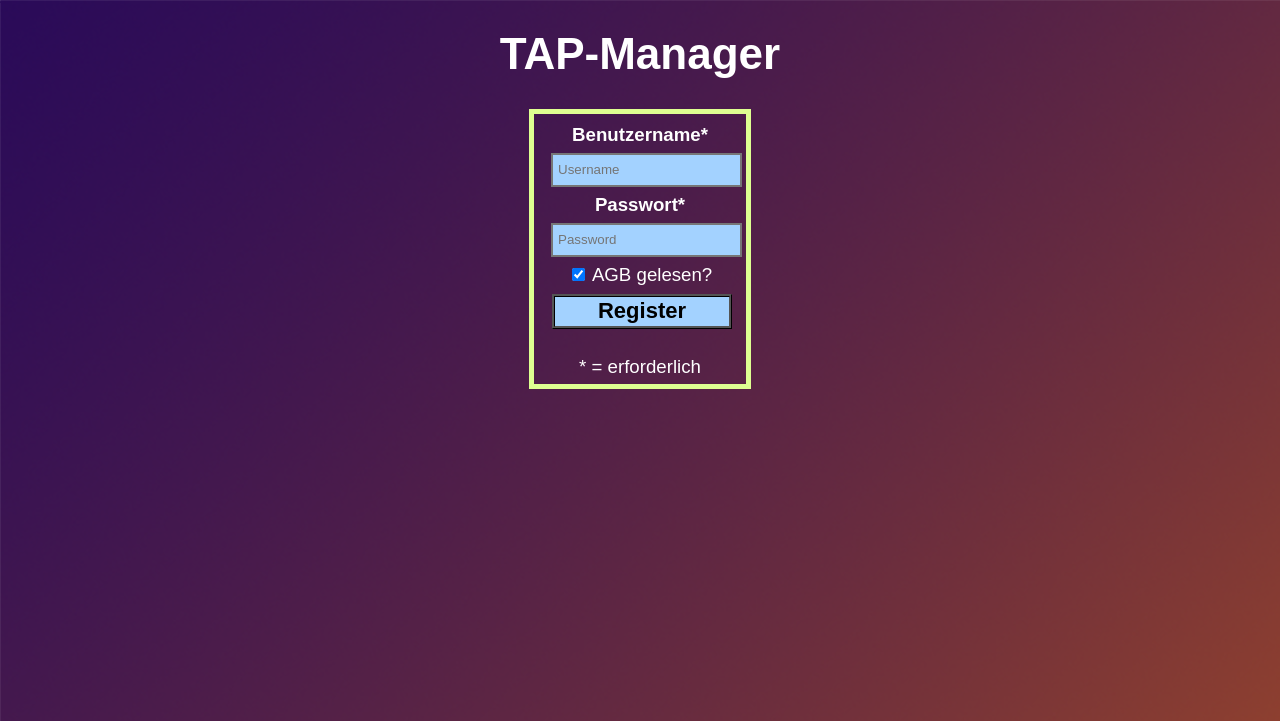
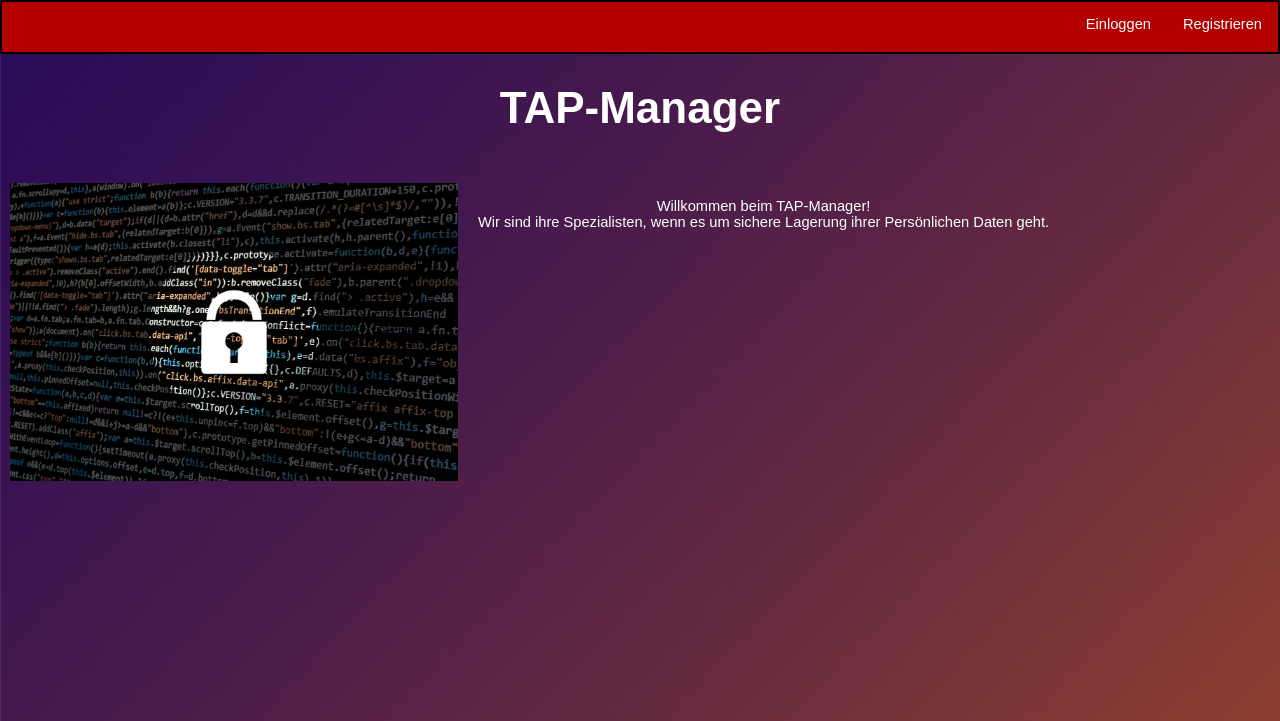
Before and after one commit to Bleyday/Profilprojekt-final, a PHP site: page / in a window 1280 px wide. Shown: the top 721 px of the page. Run offline with PHP 8.4, Linux system fonts and the light colour scheme.

Commit message:
Neue Hauptstartseite
Neue Hauptstartseite angefangen zu gestalten und konnte Verbindung mit der Datenbank und der Website vom Laptop aufbauen. Die Verbindung muss jetzt noch "sicher" gemacht werden vom User (Laptop) zum Server (meinem PC).

Nächster Schritt:

Userspezifische Seite mit seinen Daten bauen und die Verbindung (mit HTTPS?) sicher machen.

```diff
--- a/index.html
+++ b/index.html
@@ -7,22 +7,19 @@
     <title>TAP-Manager</title>
   </head>
   <body>
+<nav class="navigation">
+<a class="logreg" href="registrierung.html">Registrieren</a>
+<a class="logreg" href="login.html">Einloggen</a>
+
+</nav>
 <h1 id="sitetitle">TAP-Manager</h1>
-<!------------------------------- Login vielleicht? ---------------------------------->
-    <form action="registertodb.php" method="post">
-      <div class="login">
-        <label class="anzeige" for="benutzername"><b>Benutzername*</b></label><br>
-        <input class="eingabefeld" type="text" placeholder="Username" name="benutzername" required><br>
-        <label class="anzeige" for="passwort"><b>Passwort*</b></label><br>
-        <input class="eingabefeld" type="password" placeholder="Password" name="passwort" requiered><br>
-        <label class="anzeige">
-          <input type="checkbox" class ="checking" checked="checked" name="remember" requiered> AGB gelesen?
-        </label><br>
-        <input id ="submit" type="submit" value="Register">
-        <p class="anzeige">* = erforderlich</p>
-      </div>
-    </form>
-<!----------------------------------------------------------------------------------->
-    </body>
+    <div id="welcomebox">
+        <img id="welcomepic" src="img/safepw.jpg" alt="safekey">
+        <div class="infobox">
+        <p class="standarttext">Willkommen beim TAP-Manager!<br> Wir sind ihre Spezialisten, wenn es um sichere Lagerung ihrer Persönlichen Daten geht.</p>
+        </div>
+    </div>
+
+  </body>
 
 </html>
--- a/style.css
+++ b/style.css
@@ -49,3 +49,43 @@ body{
 #submit:hover {
   background-color: white;
 }
+.navigation{
+    height: 50px;
+    border-width: 2px;
+    border-style: solid;
+    background: #b30000;
+
+}
+.navigation a{
+    padding: 14px 16px;
+    color: white;
+}
+.logreg{
+    text-decoration: none;
+    float: right;
+}
+#welcomepic{
+    height: auto;
+    width: 35%;
+    margin-left: 10px;
+    display: block;
+    position: relative;
+    float: left
+}
+.infobox{
+    position: relative;
+    display: inline-block;
+    width 65%;
+    margin-left: 20px;
+}
+#welcomebox{
+    float: left;
+    display: inline-block;
+    position: relative;
+    margin-top: 20px;
+}
+.standarttext{
+    text-align: center;
+    color: white;
+    float: left;
+}
```
Also changed, not shown: login.html (added, +28 -0 lines), registrierung.html (added, +28 -0 lines), img/safepw.jpg (added).
